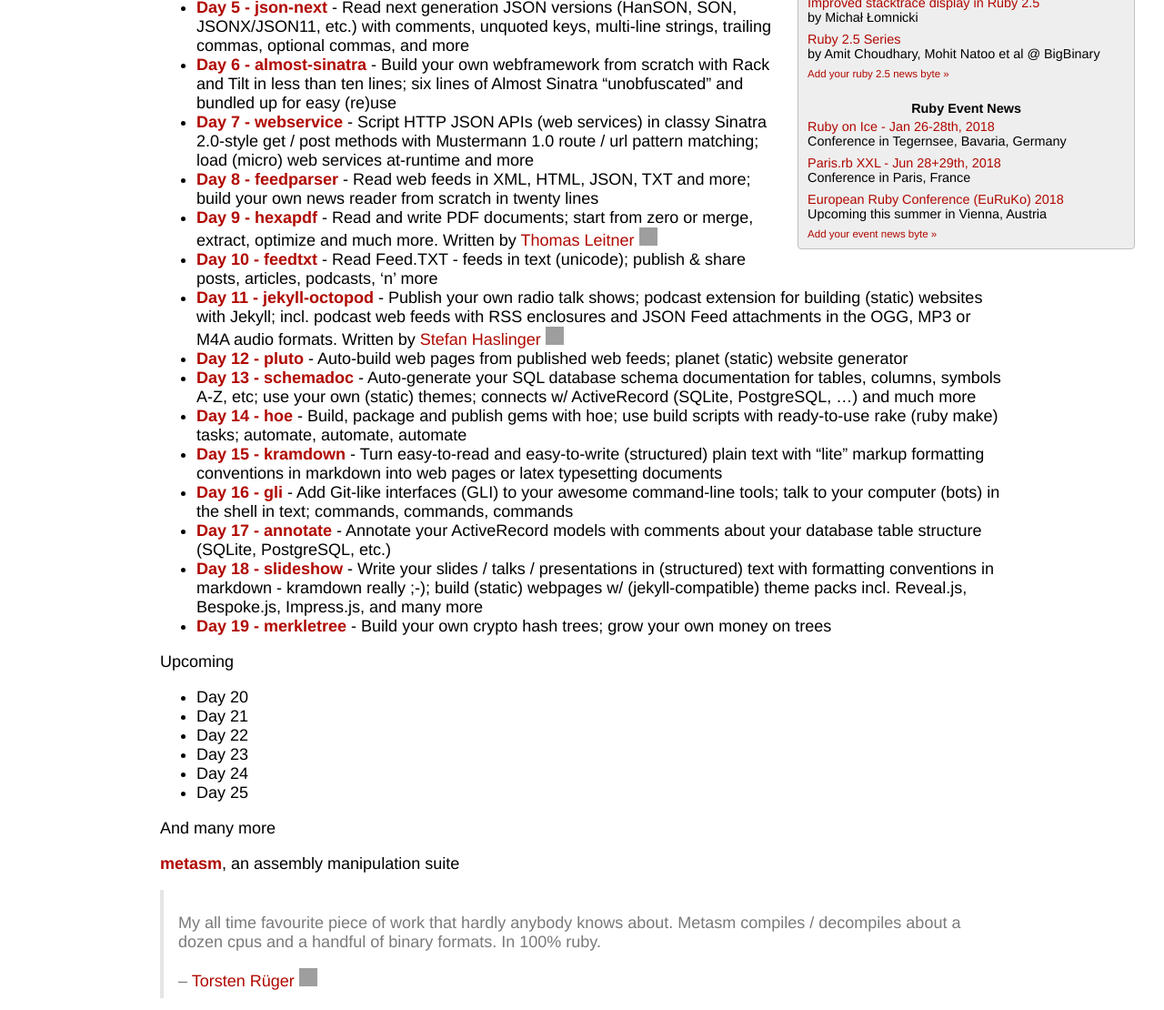
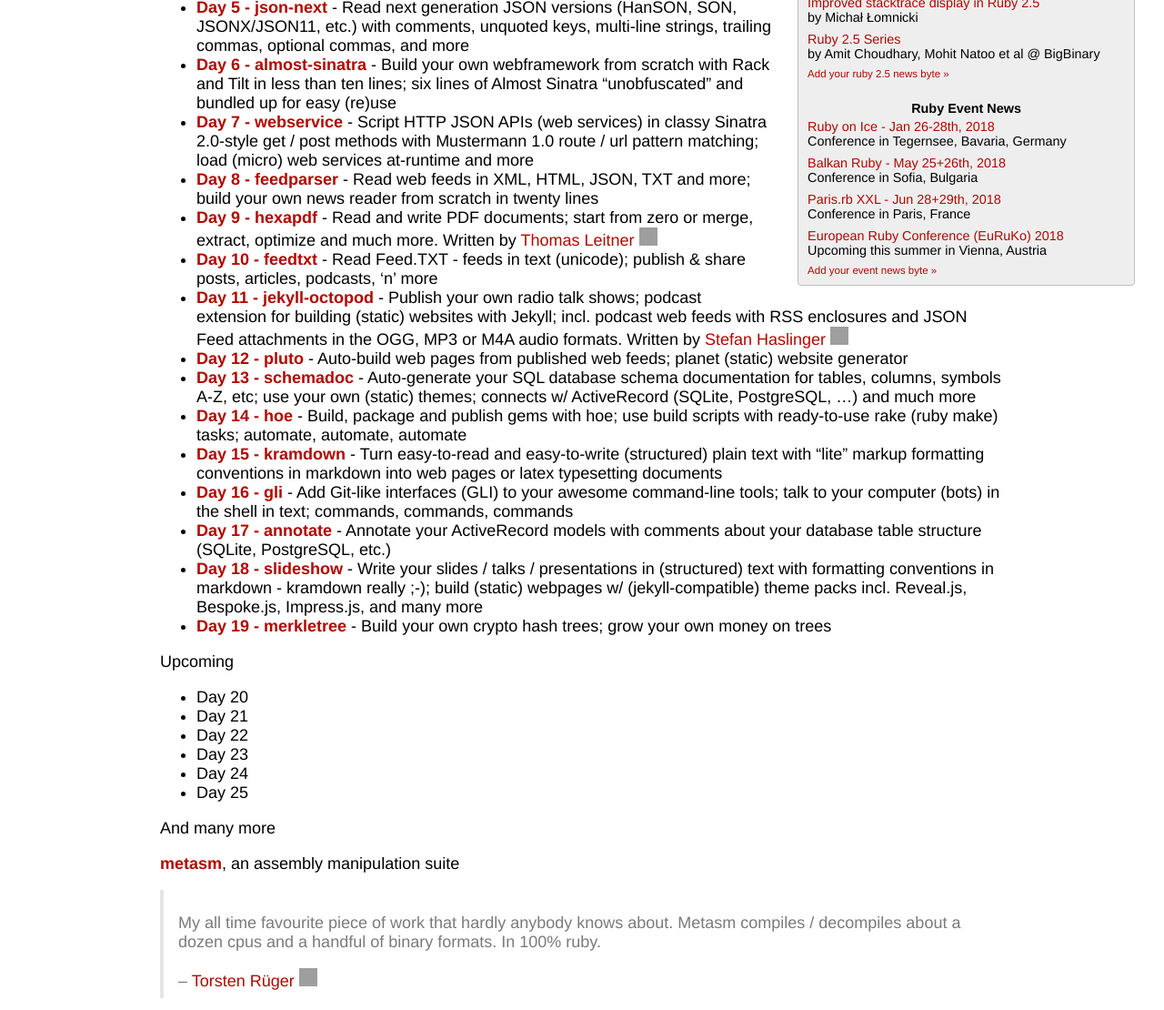
Before and after one commit to wongatron/calendar, a Jekyll site: the page built from README.md, in a window 1280 px wide. Shown: the part 320-1430 px from the top of the page at 91% size. Built offline with Jekyll 4.4.1, drawn with Linux system fonts in a browser that asks for light colours; our own code applies the rules of GitHub Pages for plain Markdown files; grey boxes are pictures that could not be loaded.

Commit message:
add balkan ruby

```diff
--- a/_includes/broadcasts.html
+++ b/_includes/broadcasts.html
@@ -67,6 +67,10 @@
       Conference in Tegernsee, Bavaria, Germany
     </div>
     <div style="padding: 4px;">
+      <a href="http://balkanruby.com">Balkan Ruby - May 25+26th, 2018</a><br>
+      Conference in Sofia, Bulgaria
+    </div>
+    <div style="padding: 4px;">
       <a href="http://2018.rubyparis.org">Paris.rb XXL - Jun 28+29th, 2018</a><br>
       Conference in Paris, France
     </div>
@@ -74,6 +78,7 @@
       <a href="http://euruko.org">European Ruby Conference (EuRuKo) 2018</a><br>
       Upcoming this summer in Vienna, Austria
     </div>
+
     <div style="padding: 4px; font-size: 80%;">
       <a href="https://github.com/planetruby/advent2017/blob/master/_includes/broadcasts.html">Add your event news byte »</a>
     </div>
```
